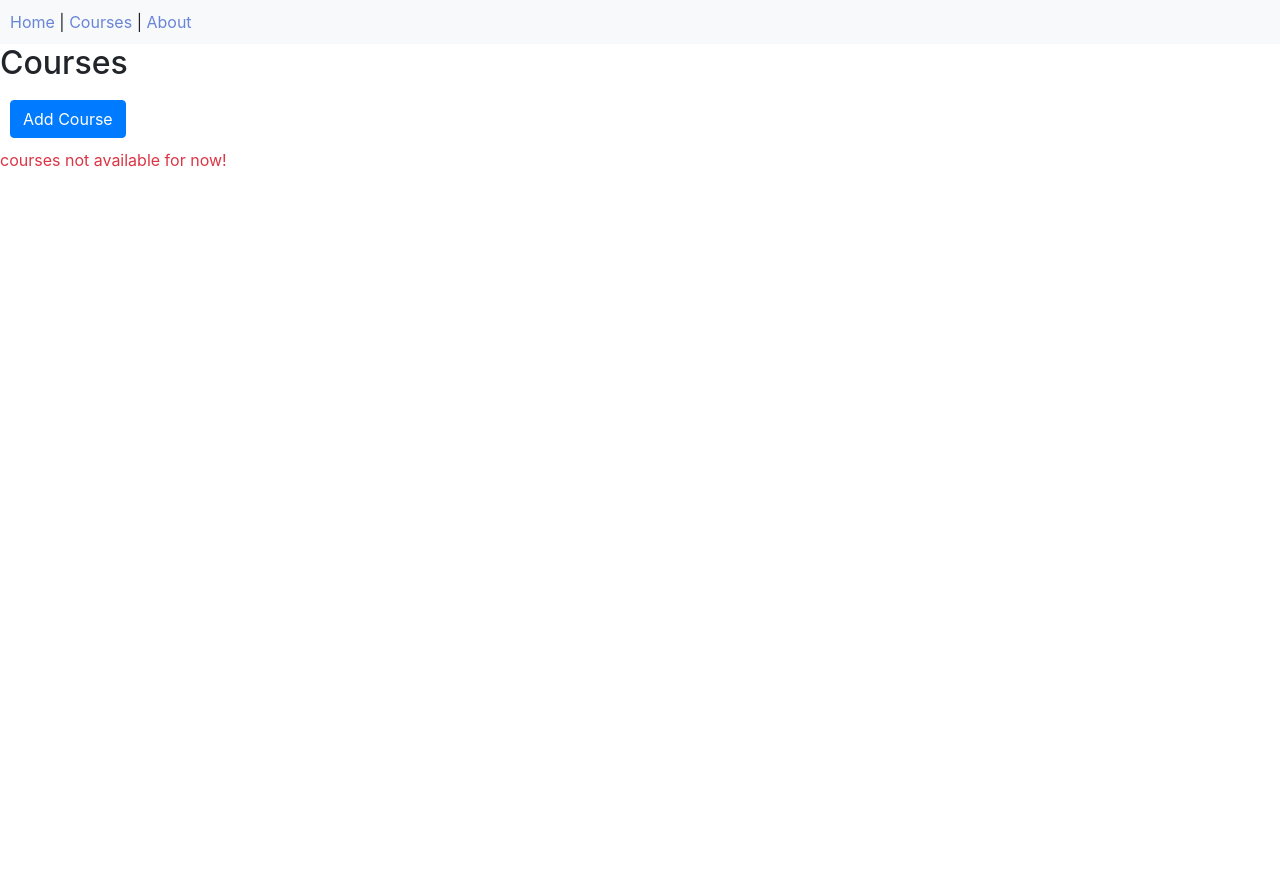
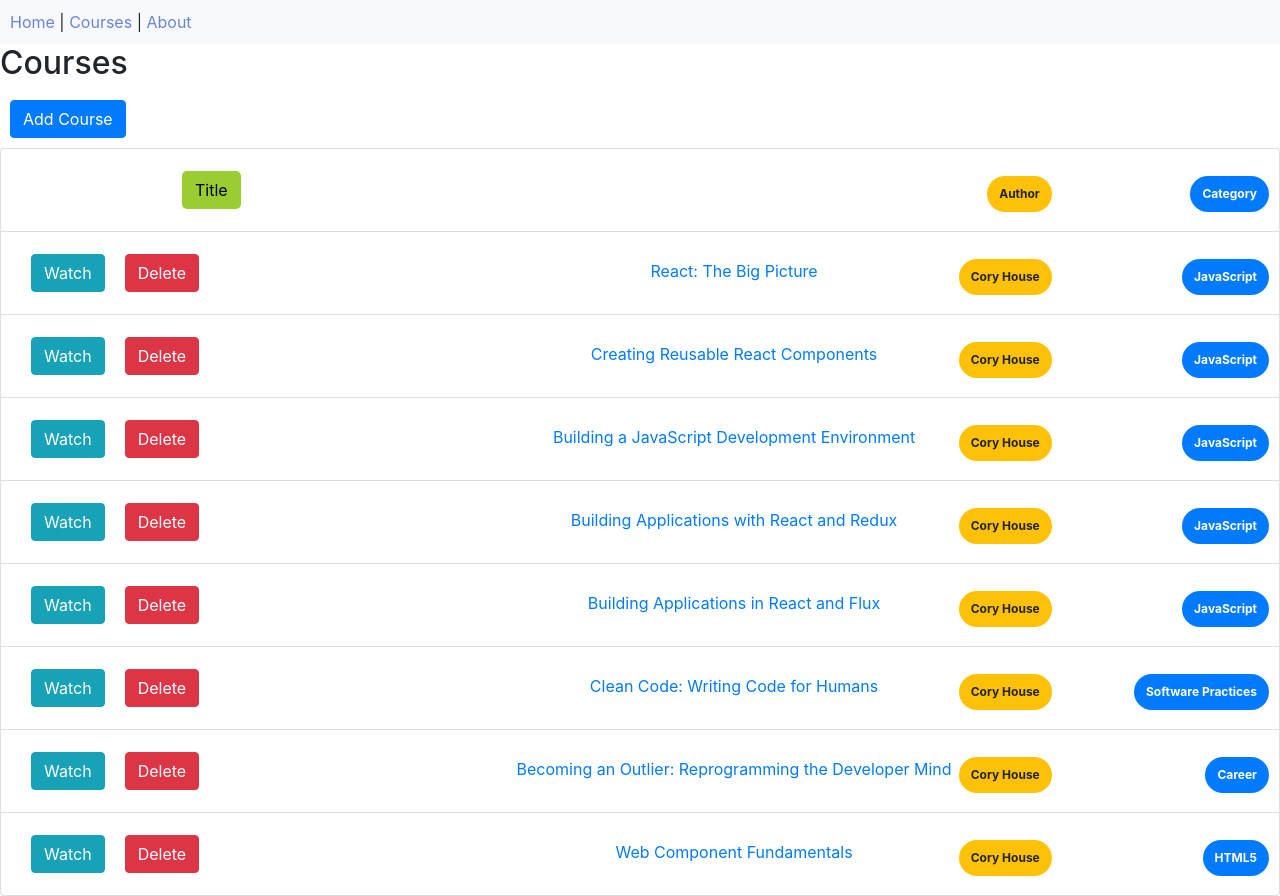
Before and after one commit to bksun/Course-App, a React (Create React App) app: page /courses in a window 1280 px wide. Before the commit the page ends 800 px from the top, so only its background shows below. Built offline with nearby package versions, Linux system fonts and the light colour scheme; data requests are answered from the project's data file.

Commit message:
Delete feature

```diff
--- a/backend/db.json
+++ b/backend/db.json
@@ -1,5 +1,69 @@
 {
-  "courses": [],
+  "courses": [
+    {
+      "id": 2,
+      "title": "React: The Big Picture",
+      "slug": "react-big-picture",
+      "authorId": 1,
+      "category": "JavaScript"
+    },
+    {
+      "id": 3,
+      "title": "Creating Reusable React Components",
+      "slug": "react-creating-reusable-components",
+      "authorId": 1,
+      "category": "JavaScript"
+    },
+    {
+      "id": 4,
+      "title": "Building a JavaScript Development Environment",
+      "slug": "javascript-development-environment",
+      "authorId": 1,
+      "category": "JavaScript"
+    },
+    {
+      "id": 5,
+      "title": "Building Applications with React and Redux",
+      "slug": "react-redux-react-router-es6",
+      "authorId": 1,
+      "category": "JavaScript"
+    },
+    {
+      "id": 6,
+      "title": "Building Applications in React and Flux",
+      "slug": "react-flux-building-applications",
+      "authorId": 1,
+      "category": "JavaScript"
+    },
+    {
+      "id": 7,
+      "title": "Clean Code: Writing Code for Humans",
+      "slug": "writing-clean-code-humans",
+      "authorId": 1,
+      "category": "Software Practices"
+    },
+    {
+      "id": 8,
+      "title": "Architecting Applications for the Real World",
+      "slug": "architecting-applications-dotnet",
+      "authorId": 1,
+      "category": "Software Architecture"
+    },
+    {
+      "id": 9,
+      "title": "Becoming an Outlier: Reprogramming the Developer Mind",
+      "slug": "career-reboot-for-developer-mind",
+      "authorId": 1,
+      "category": "Career"
+    },
+    {
+      "id": 10,
+      "title": "Web Component Fundamentals",
+      "slug": "web-components-shadow-dom",
+      "authorId": 1,
+      "category": "HTML5"
+    }
+  ],
   "authors": [
     {
       "id": 1,
--- a/src/App.js
+++ b/src/App.js
@@ -1,8 +1,14 @@
 import React, {Component, Fragment} from 'react';
+import { BrowserRouter } from 'react-router-dom';
 
+import { Provider } from 'react-redux';
 import Header from "./components/header/Header";
 import RouterComponent from "./components/router/router-component";
 import './App.css';
+
+import configureStore from "./store/store";
+
+export const store = configureStore()
 
 
 class App extends Component {
@@ -14,10 +20,15 @@ class App extends Component {
   }
   render() {
     return (
-      <Fragment>
-        <Header />
-        <RouterComponent courses={this.props.courses} />
-      </Fragment>
+      <BrowserRouter>
+        <Provider store={store} >
+          <Fragment>
+            <Header />
+            <RouterComponent store={store} courses={this.props.courses} />
+          </Fragment>
+        </Provider>
+    </BrowserRouter>
+
     )
   }
 }
--- a/src/actions/courses.js
+++ b/src/actions/courses.js
@@ -16,6 +16,12 @@ const setOneCourse = (course) => ({
     course
 })
 
+const deleteOneCourse = (courseId) => ({
+    type: COURSE.COURSE_DELETE,
+    courseId
+})
+
+
 const setError = (error) => ({
     type: COURSE.LOAD_FAIL,
     error
@@ -31,5 +37,6 @@ export {
     setError,
     loadCourses,
     setOneCourse,
+    deleteOneCourse,
     setAuthors
 }
--- a/src/components/courses/Course-List.js
+++ b/src/components/courses/Course-List.js
@@ -3,7 +3,6 @@ import React, { Component } from 'react';
 import Course from "./Course";
 import AddCourseButton from "./button/Add-Course-Button";
 
-import { deleteCourse } from "../../api/courseApi";
 import "./styles/course.css";
 
 class CourseList extends Component {
@@ -27,7 +26,7 @@ class CourseList extends Component {
             </li>
 
             {  this.props.courses.map((course, index) => (
-                <Course key={course.id.toString()} course = { course } delete={deleteCourse} authors = { this.props.authors } index = { index } />
+                <Course key={course.id.toString()} course = { course } delete={this.props.delete} authors = { this.props.authors } index = { index } />
               ))
             }
           </ul>
--- a/src/components/courses/Course.js
+++ b/src/components/courses/Course.js
@@ -28,10 +28,8 @@ class Course extends Component {
         return (
             <li key={ this.state.course.id } class="list-group-item d-flex ">
                 <button className="btn btn-info">Watch</button>
-                <button onClick={() => {this.handleDeleteCourse(this.state.course.id)}}  className="btn btn-danger">
-                    {/* <Link className="item" activeclassname="active" to={`/course/${this.state.course.id}`}> */}
+                <button onClick={() => {this.props.delete(this.state.course.id)}}  className="btn btn-danger">
                         <span>Delete</span>
-                    {/* </Link> */}
                 </button>
 
                 <Link className="item" activeclassname="active" to={`/course/${this.state.course.id}`}>
--- a/src/components/courses/Courses.js
+++ b/src/components/courses/Courses.js
@@ -2,9 +2,10 @@ import React, { Component } from 'react';
 import {connect} from 'react-redux';
 import PropTypes from 'prop-types';
 
-import { fetchCourses, addOneCourses } from "../../thunks/courses";
 import { fetchAuthors } from "../../thunks/authors";
+import { fetchCourses, addOneCourses, deleteCourseThunk } from "../../thunks/courses";
 import CourseList from "./Course-List";
+import { store } from "../../App";
 
 class Courses extends Component {
     constructor(props) {
@@ -12,7 +13,6 @@ class Courses extends Component {
         this.CourseFormRef = React.createRef()
         this.handleCourseSubmit = this.handleCourseSubmit.bind(this)
     }
-
 
   componentDidMount(){
     this.props.fetchCourses()
@@ -37,10 +37,18 @@ class Courses extends Component {
       this.CourseFormRef.current.resetForm()
     }
 
+    handleDeleteCourse = (id) => {
+      try {
+        this.props.deleteCourseThunk(id)
+      } catch (error) {
+        this.props.history.push("/courses")
+      }
+    }
+
     render() {
         return (
             <div>
-              <CourseList courses = {this.props.courses} authors = {this.props.authors}/>
+              <CourseList store={store} courses = {this.props.courses} delete={this.handleDeleteCourse} authors = {this.props.authors}/>
               {/* <CourseForm ref={this.CourseFormRef} course={this.props.courses[0]} handleCourseSubmit = { this.handleCourseSubmit} /> */}
             </div>
          );
@@ -63,4 +71,4 @@ function mapStateToProps(state) {
   }
 }
 
-export default connect(mapStateToProps, { fetchCourses, addOneCourses, fetchAuthors })(Courses);
+export default connect(mapStateToProps, { fetchCourses, addOneCourses, fetchAuthors, deleteCourseThunk })(Courses);
--- a/src/components/router/router-component.js
+++ b/src/components/router/router-component.js
@@ -8,12 +8,12 @@ import HomeContent from "../home/Home-Content";
 class RouterComponent extends Component {
     render() {
         return (
-            <Fragment>
-                <Route exact path="/courses" component={Courses} />
-                <Route exact path="/course/:id" component={CourseForm} />
-                <Route exact path="/course" component={CourseForm} />
-                <Route exact path="/about" component={HomeContent} />
-                <Route exact path="/" component={HomeContent} />
+            <Fragment store={this.props.store}>
+                <Route store={this.props.store} exact path="/courses" component={Courses} />
+                <Route store={this.props.store} exact path="/course/:id" component={CourseForm} />
+                <Route store={this.props.store} exact path="/course" component={CourseForm} />
+                <Route store={this.props.store} exact path="/about" component={HomeContent} />
+                <Route store={this.props.store} exact path="/" component={HomeContent} />
             </Fragment>
          );
     }
--- a/src/constants/index.js
+++ b/src/constants/index.js
@@ -1,6 +1,8 @@
 const COURSE = {
     LOAD: 'COURSE_LOAD',
     LOAD_SUCCESS: 'COURSE_LOAD_SUCCESS',
+    COURSE_DELETE: 'COURSE_DELETE',
+    COURSE_EDIT: 'COURSE_EDIT',
     LOAD_FAIL: 'COURSE_LOAD_FAIL',
     ADD_COURSE: 'ADD_COURSE'
 }
--- a/src/index.js
+++ b/src/index.js
@@ -2,7 +2,6 @@ import React from 'react';
 import ReactDOM from 'react-dom';
 import { BrowserRouter } from 'react-router-dom';
 
-import { createStore, applyMiddleware } from 'redux';
 import { Provider } from 'react-redux';
 import './index.css';
 import App from './App';
@@ -13,7 +12,7 @@ const store = configureStore()
 ReactDOM.render(
     <BrowserRouter>
         <Provider store={store} >
-            <App />
+            <App store={store} />
         </Provider>
     </BrowserRouter>
 
--- a/src/reducers/courses-reducer.js
+++ b/src/reducers/courses-reducer.js
@@ -7,6 +7,13 @@ const coursesReducer = (state = [], action) => {
     else if (action.type === COURSE.ADD_COURSE) {
         return [...state, action.course]
     }
+    else if (action.type === COURSE.COURSE_DELETE) {
+        return state.filter(item => {
+            if (item.id !== action.courseId) {
+                return item;
+            }
+        });
+    }
     return state
 }
 
--- a/src/thunks/courses.js
+++ b/src/thunks/courses.js
@@ -1,5 +1,7 @@
 import { URL } from "../constants";
-import { setCourses, setOneCourse, setError } from "../actions/courses";
+import { setCourses, setOneCourse, setError, deleteOneCourse } from "../actions/courses";
+import { deleteCourse } from "../api/courseApi";
+import { store } from "../App";
 
 function fetchCourses() {
     return dispatch => {
@@ -7,6 +9,7 @@ function fetchCourses() {
         fetch(URL.COURSE_URL)
         .then(res => res.json())
         .then(resCourses => dispatch(setCourses(resCourses)))
+        .then(resCourses => dispatch(deleteOneCourse(8)))
         .catch(error => setError(error.toString()))
     }
 }
@@ -21,4 +24,12 @@ function addOneCourses(course) {
     }
 }
 
-export { fetchCourses, addOneCourses }
+
+function deleteCourseThunk(id) {
+    alert(`thunk ${id}`);
+    deleteCourse(id)
+    store.dispatch(deleteOneCourse(id))
+}
+
+
+export { fetchCourses, addOneCourses, deleteCourseThunk }
```
